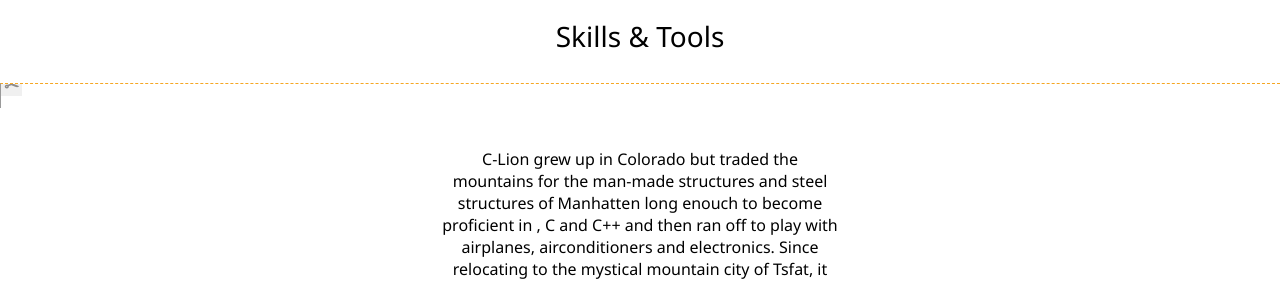
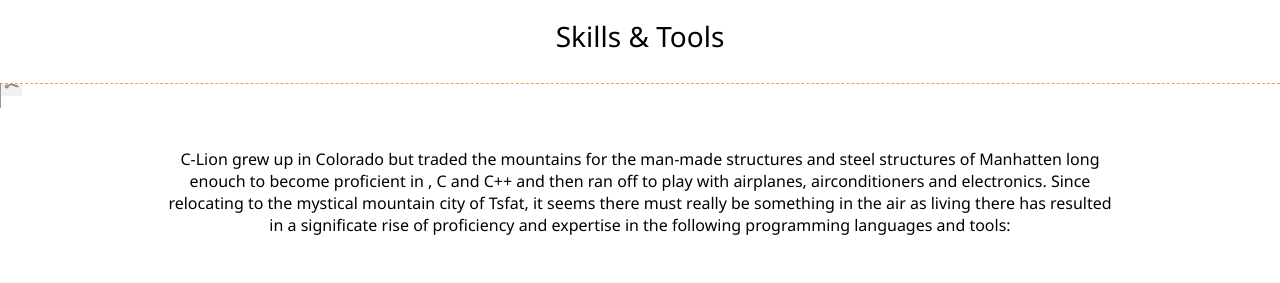
Before and after one commit to C-Lion/c-lion, a website: page index.html in a window 1280 px wide. Shown: the part 5926-6209 px from the top of the page. Drawn offline with Linux system fonts and the light colour scheme.

```diff
--- a/style.css
+++ b/style.css
@@ -120,7 +120,7 @@
 
 
 .skills-and-tools {
-	max-width: 400px;
+	max-width: 75%;
 	margin: 40px auto;
 }
 
```
